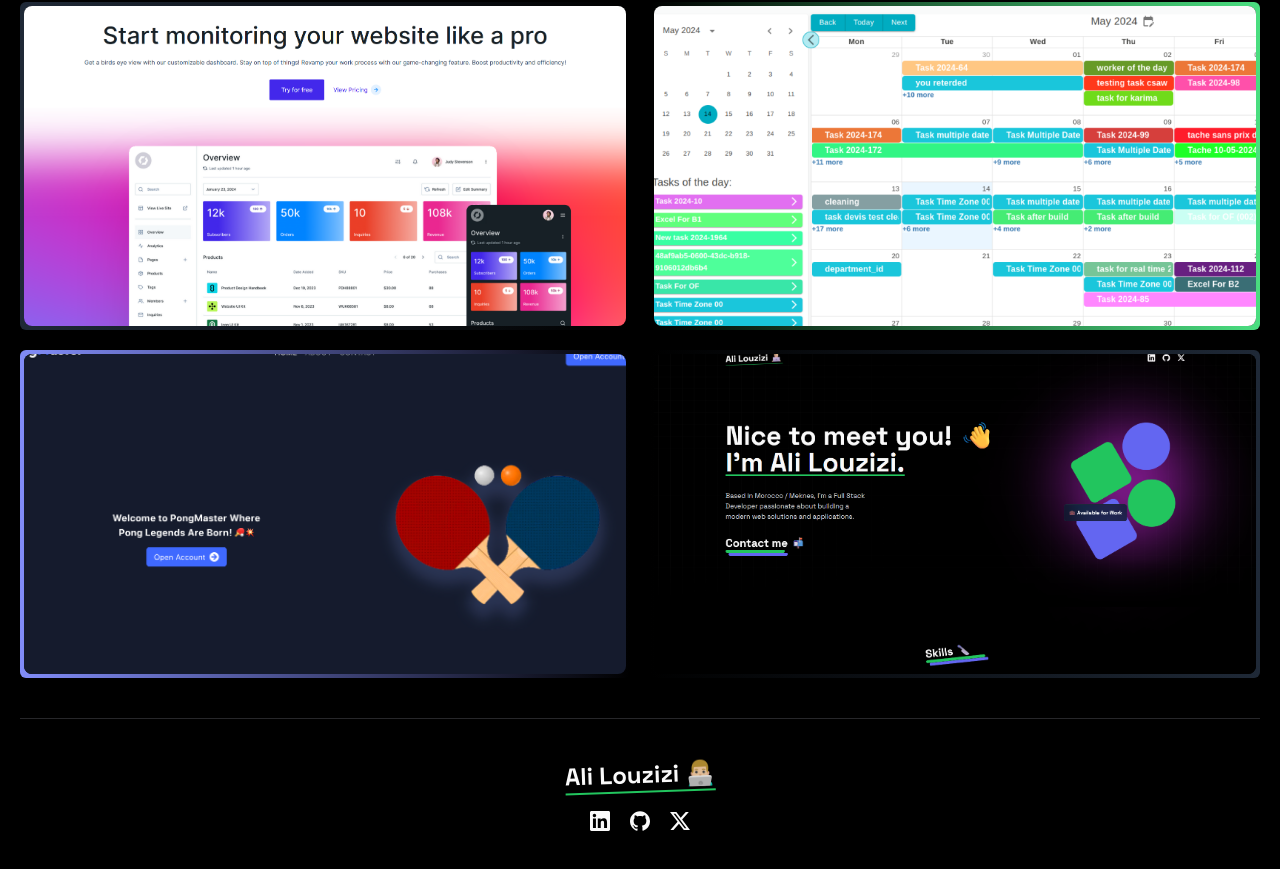
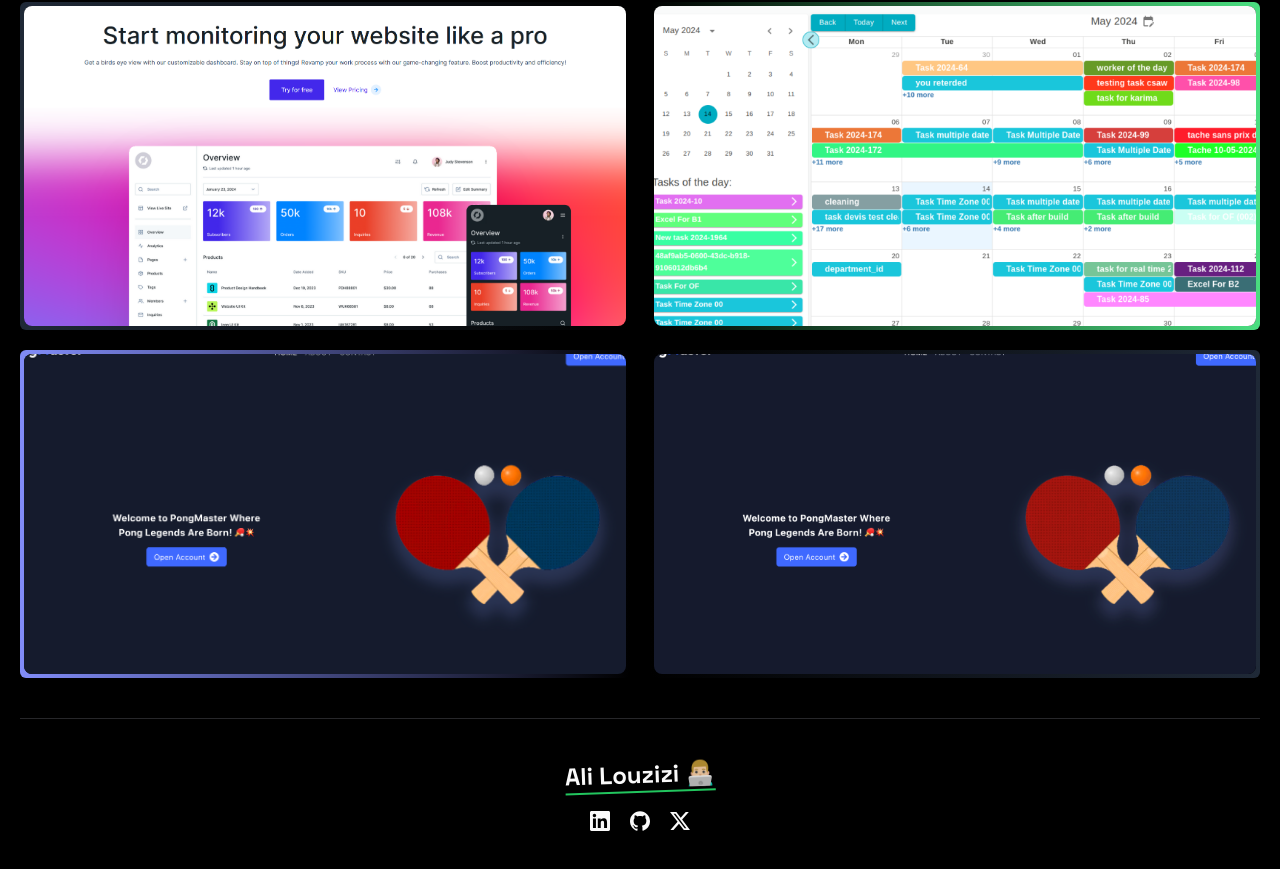
Before and after one commit to alouzizi/Portfolio, a Next.js app: page / in a window 1280 px wide. Shown: the part 1630-2499 px from the top of the page. Built offline with nearby package versions, Linux system fonts and the light colour scheme.

Commit message:
Update Projects section

```diff
--- a/app/(home)/components/Projects.tsx
+++ b/app/(home)/components/Projects.tsx
@@ -17,7 +17,7 @@ export default function Projets() {
 		},
 		{
 			title: "Customer relationship management",
-			tech: [SiNextdotjs, SiTailwindcss, SiTypescript, SiSupabase],
+			tech: [SiNextdotjs, SiNestjs, SiTailwindcss, SiTypescript, SiSupabase],
 			link: "",
 			cover: "/projects/project-3.webp",
 			bBackground: "bg-gradient-to-r from-black to-green-400",
@@ -30,10 +30,10 @@ export default function Projets() {
 			bBackground: "bg-gradient-to-r from-indigo-400 to-black",
 		},
 		{
-			title: "Portfolio",
-			tech: [SiNextdotjs, SiTailwindcss, SiTypescript],
-			link: "https://myportfolio-alouzizis-projects.vercel.app/",
-			cover: "/projects/project-2.png",
+			title: "HyperTube",
+			tech: [SiNextdotjs, SiNestjs, SiTailwindcss, SiTypescript],
+			link: "",
+			cover: "/projects/project-5.png",
 			bBackground: "bg-gradient-to-r from-black to-gray-800",
 		}
 	];
```
